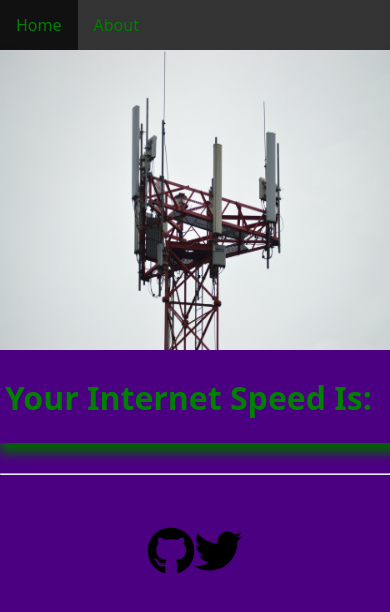
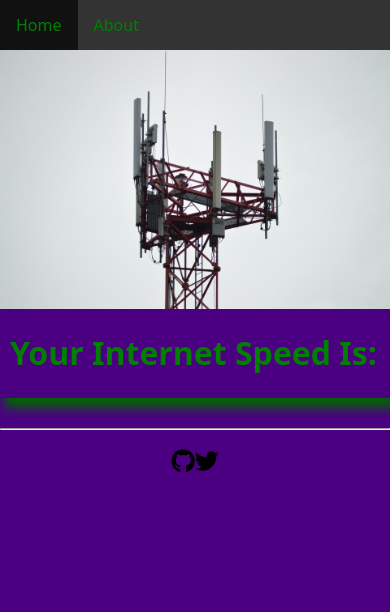
Before and after one commit to tsxepo-web/InternetSpeedTest, a website with bundled scripts: page index.html in a window 390 px wide. Built offline with nearby package versions, Linux system fonts and the light colour scheme; no server answers.

Commit message:
set site responsive

```diff
--- a/index.html
+++ b/index.html
@@ -35,10 +35,9 @@
     <br>
     <hr>
     <br>
-    <br>
     <footer>
-        <i class="fa-brands fa-github fa-3x"></i>
-        <i class="fa fa-twitter fa-3x"></i>
+        <i class="fa-brands fa-github fa-xl"></i>
+        <i class="fa fa-twitter fa-xl"></i>
     </footer>
     <script type="module" src="scripts/IpAddress/ipApi.js"></script>
     <script type="module" src="scripts/speed/internetSpeed.js"></script>
--- a/style/main.css
+++ b/style/main.css
@@ -14,7 +14,8 @@ body {
 }
 .img {
     width: 400px;
-    height: 300px;
+    max-width: 100%;
+    display: block;
 }
 .child {
     box-shadow: 5px 10px 10px darkgreen;
```
